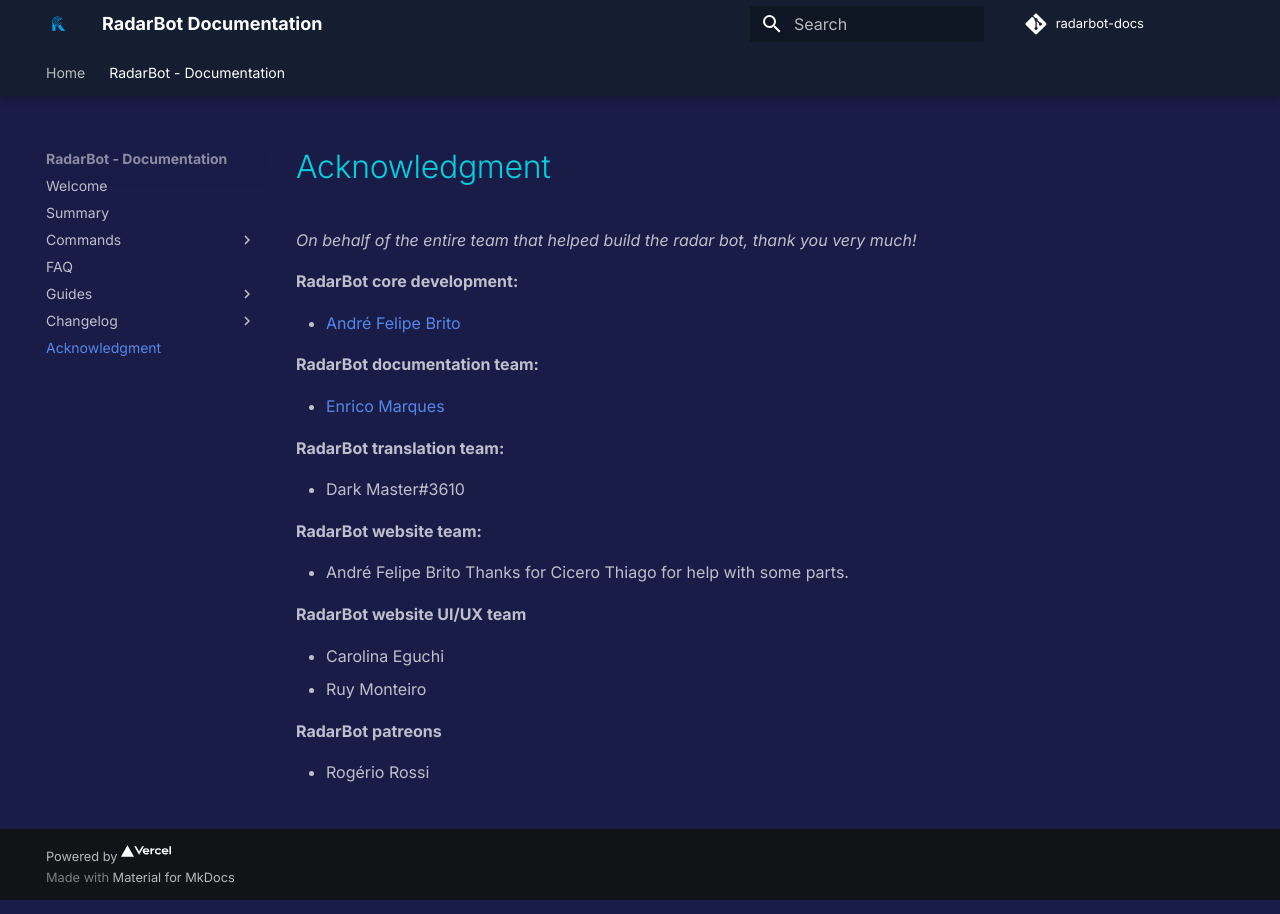
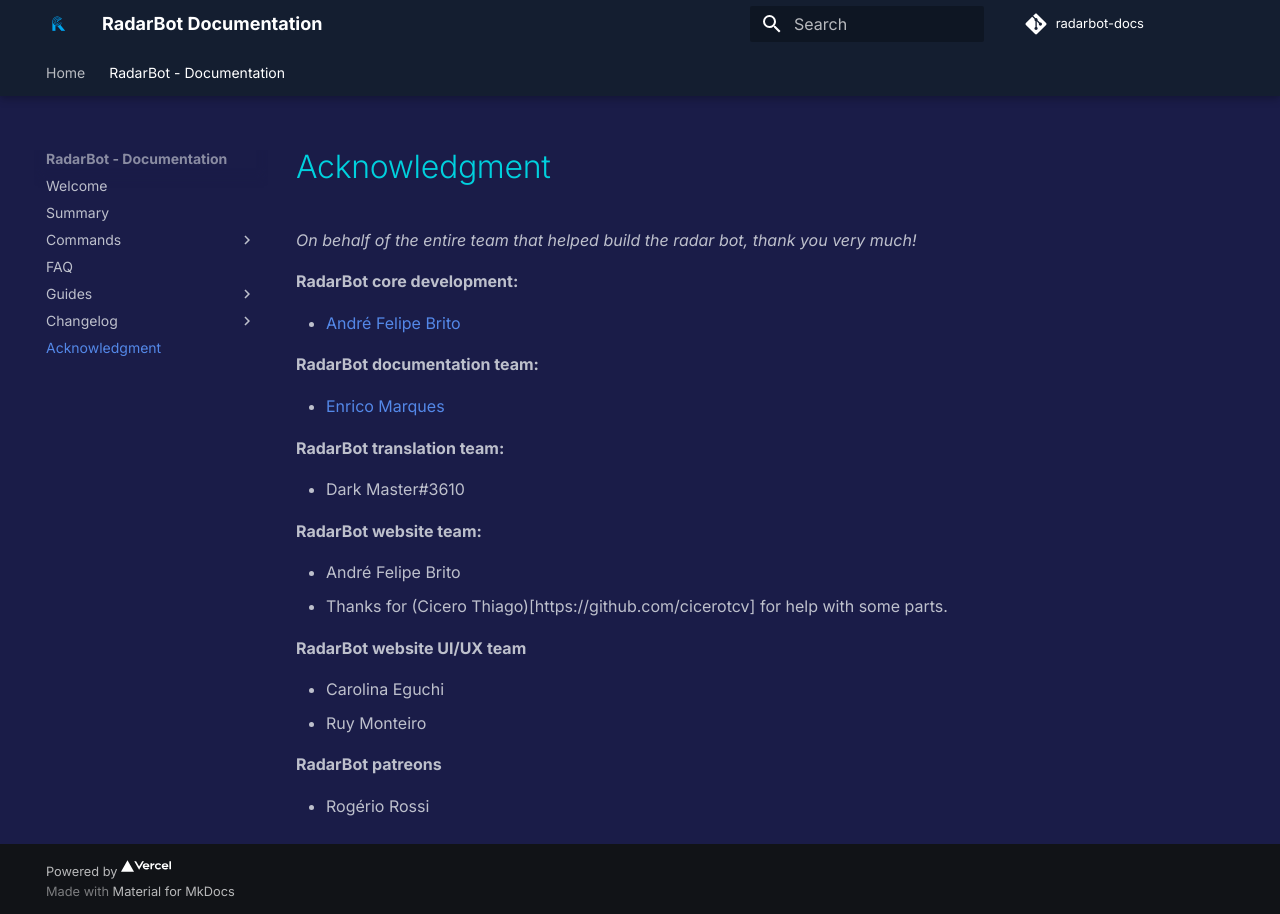
Before and after one commit to radarbot-team/radarbot-docs, an MkDocs documentation site: the page built from docs/radarbot-en/acknowledgment.md, in a window 1280 px wide. Built offline with MkDocs 1.6.1 and Material for MkDocs 9.7.7, drawn with Linux system fonts in a browser that asks for light colours; comment, search, counter and statistics services are not loaded; some of the changed lines change nothing that is shown.

Commit message:
update acknowledgment on website team

```diff
--- a/docs/radarbot-en/acknowledgment.md
+++ b/docs/radarbot-en/acknowledgment.md
@@ -15,7 +15,7 @@
 **RadarBot website team:**
 
 - André Felipe Brito
-Thanks for Cicero Thiago for help with some parts.
+- Thanks for (Cicero Thiago)[https://github.com/cicerotcv] for help with some parts.
 
 **RadarBot website UI/UX team**
 
```
